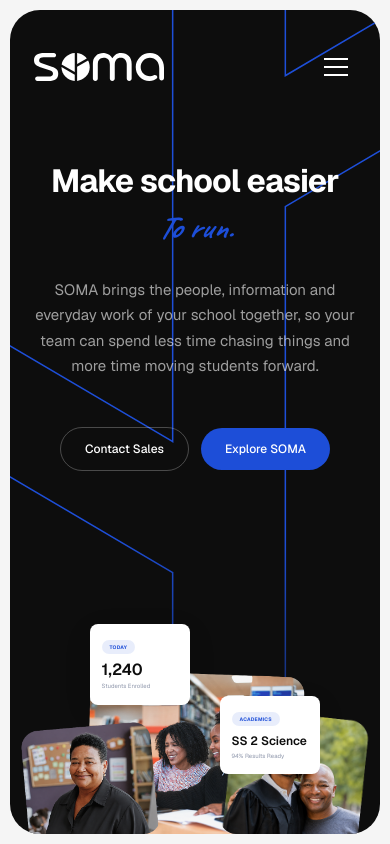
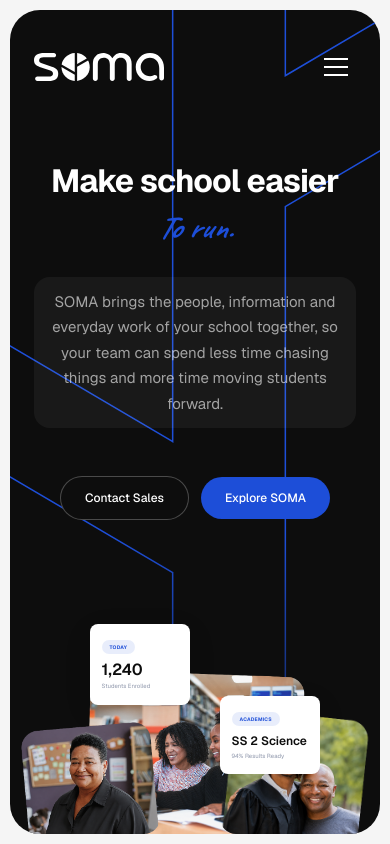
Before and after one commit to nimaappsss-web/soma-landing, a Next.js app: page / in a window 390 px wide. Built offline with nearby package versions, Linux system fonts and the light colour scheme.

Commit message:
fix: add bg to description on mobile, make Contact Sales button black

```diff
--- a/src/app/page.tsx
+++ b/src/app/page.tsx
@@ -18,7 +18,7 @@ export default function Home() {
             To run.
           </p>
 
-          <p className="max-w-[484px] mx-auto text-center text-white/60 text-[15px] md:text-[18px] mt-8 md:mt-10 leading-[1.7]">
+          <p className="max-w-[484px] mx-auto text-center text-white/60 text-[15px] md:text-[18px] mt-8 md:mt-10 leading-[1.7] bg-white/5 md:bg-transparent rounded-[16px] px-4 py-3 md:p-0">
             SOMA brings the people, information and everyday work of your school
             together, so your team can spend less time chasing things and more time
             moving students forward.
@@ -27,7 +27,7 @@ export default function Home() {
           <div className="flex items-center justify-center gap-3 md:gap-4 mt-12 md:mt-16">
             <Link
               href="#contact-sales"
-              className="px-6 md:px-8 py-3 md:py-3.5 text-[12px] md:text-[13px] font-medium text-white border border-white/25 rounded-full hover:bg-white/10 transition-colors"
+              className="px-6 md:px-8 py-3 md:py-3.5 text-[12px] md:text-[13px] font-medium text-white bg-soma-black border border-white/25 rounded-full hover:bg-soma-black/80 transition-colors"
             >
               Contact Sales
             </Link>
```
